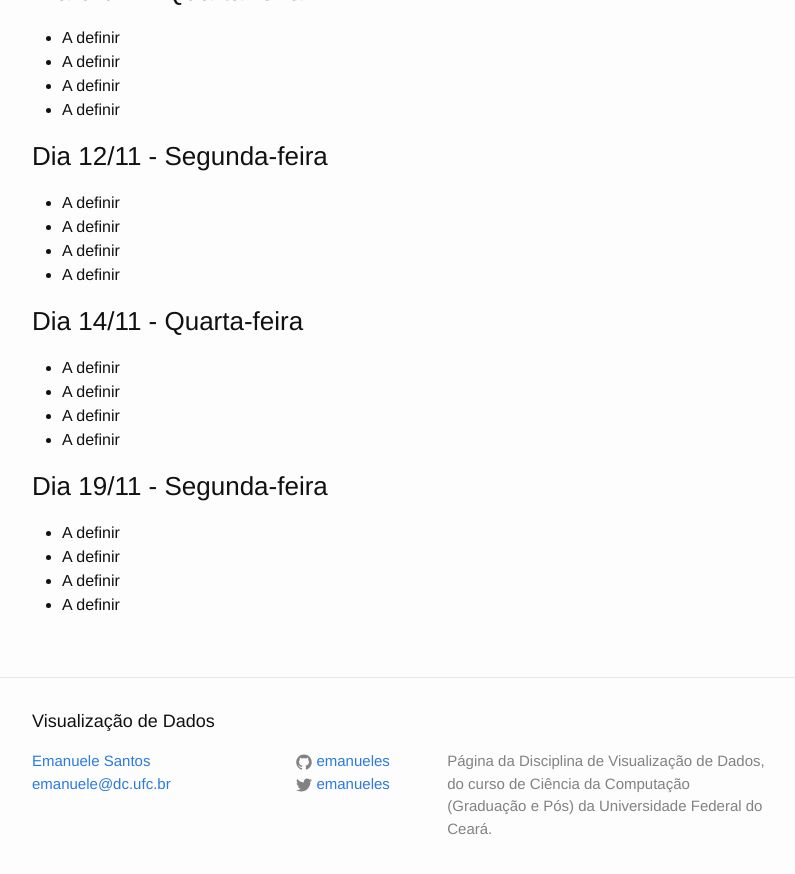
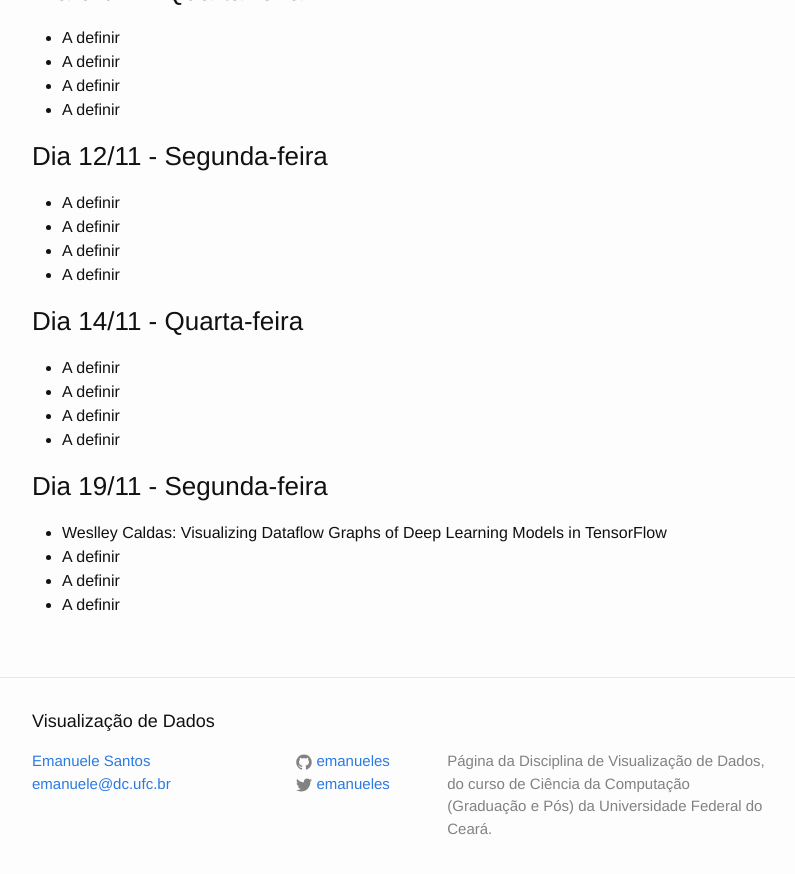
Before and after one commit to emanueles/datavis-course, a Jekyll site: the page built from _posts/2018-10-15-papers.md, in a window 1280 px wide and 900 px high, scrolled down 3149 px. Shown: the top 874 px of the window, without its empty margins (238-1033 px from the left). Built offline with Jekyll 4.4.1, drawn with Linux system fonts in a browser that asks for light colours; some of the changed text lies outside the part shown.

Commit message:
Added Weslley's paper.

```diff
--- a/_posts/2018-10-15-papers.md
+++ b/_posts/2018-10-15-papers.md
@@ -30,7 +30,7 @@ Algumas sugestões de artigos para apresentação:
     </tr>
     <tr>
       <td>Kanit Wongsuphasawat, Daniel Smilkov, James Wexler, Jimbo Wilson, Dandelion Mané, Doug Fritz, Dilip Krishnan, Fernanda B. Viégas, Martin Wattenberg. 2018. Visualizing Dataflow Graphs of Deep Learning Models in TensorFlow. IEEE Trans. Visualization and Comp. Graphics (Proc. VAST). <a href="http://idl.cs.washington.edu/papers/tfgraph/">(site)</a> <a href="http://idl.cs.washington.edu/files/2018-TensorFlowGraph-VAST.pdf">(pdf)</a> <a href="https://vimeo.com/232930758">(video)</a></td>
-      <td><b>Não definido</b></td>
+      <td><b>Weslley Caldas</b></td>
     </tr>
     <tr>
       <td>P. Dragicevic and Y. Jansen, "Blinded with Science or Informed by Charts? A Replication Study," in IEEE Transactions on Visualization and Computer Graphics, 2018. In the Proceedings of the 2017 IEEE VIS Conference. <a href="http://hal.upmc.fr/hal-01580259/file/Dragicevic_Jansen_2017.pdf">(pdf)</a> <a href="https://vimeo.com/230841144">(video preview)</a></td>
@@ -149,7 +149,7 @@ O que se espera:
 
 ### Dia 19/11 - Segunda-feira
 
+* Weslley Caldas: Visualizing Dataflow Graphs of Deep Learning Models in TensorFlow
 * A definir
 * A definir
 * A definir
-* A definir
```
